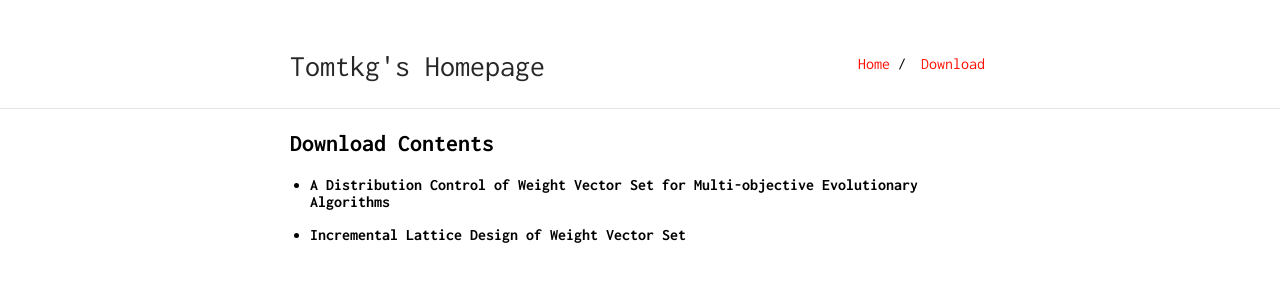
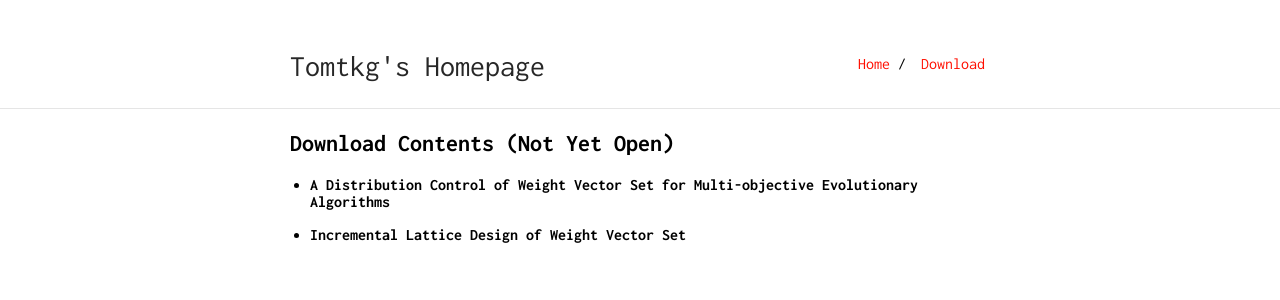
Before and after one commit to tomtkg/tomtkg.github.io, a Jekyll site: the page built from download.md, in a window 1280 px wide. Shown: the top 300 px of the page. Built offline with Jekyll 4.4.1, drawn with Linux system fonts in a browser that asks for light colours.

Commit message:
Update download.md

```diff
--- a/download.md
+++ b/download.md
@@ -3,7 +3,7 @@ layout: default
 title: Tomtkg's Homepage
 ---
 
-## Download Contents
+## Download Contents (Not Yet Open)
 
 * **A Distribution Control of Weight Vector Set for Multi-objective Evolutionary Algorithms**
 
```
